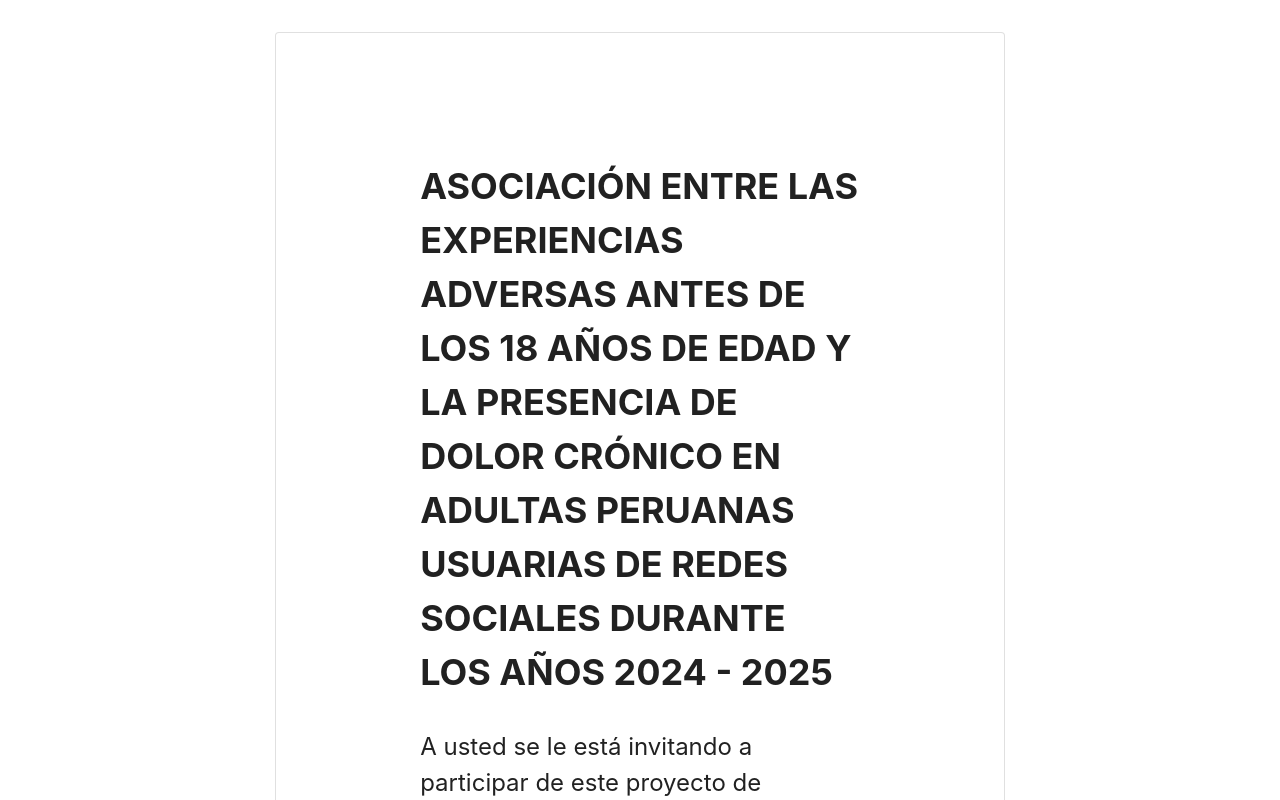
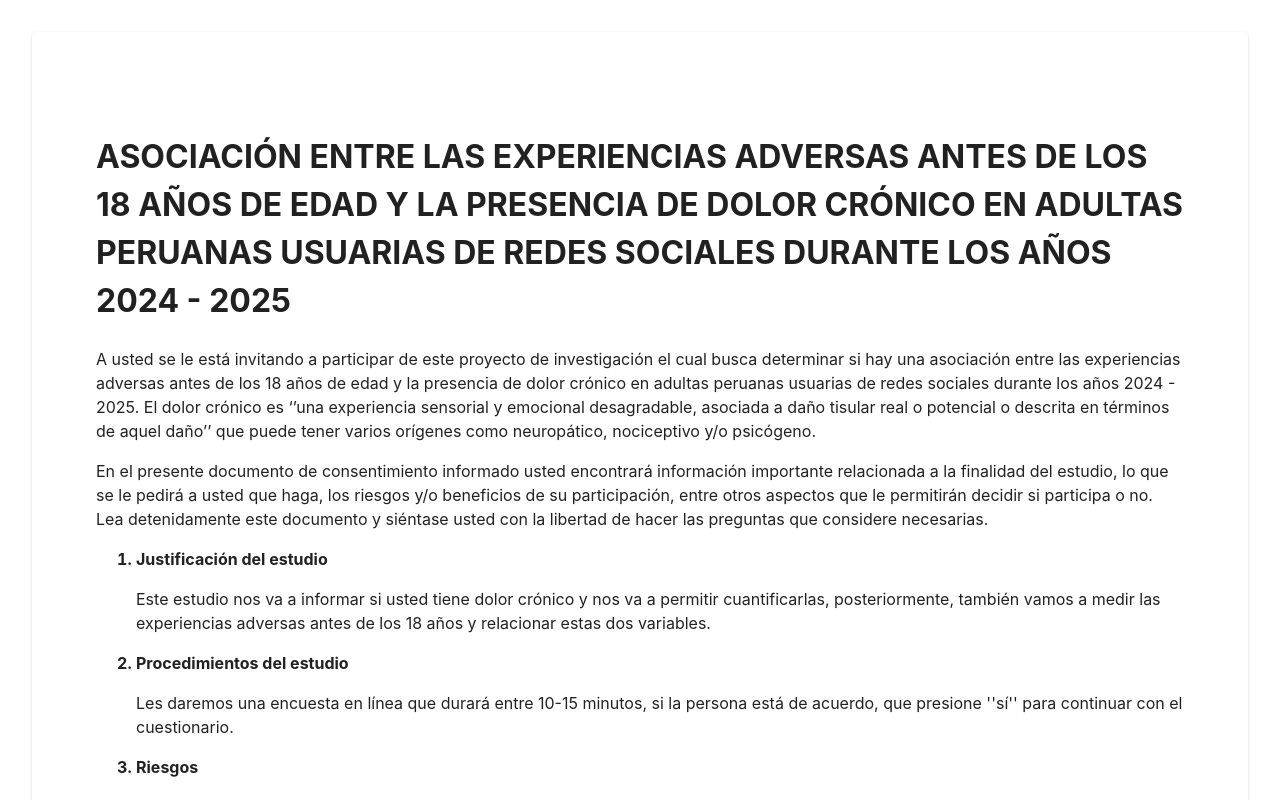
Before and after one commit to Teocchiii-projects/Front-TesisAlexia, a React (Vite) app: page /Home in a window 1280 px wide. Shown: the top 800 px of the page. Built offline with nearby package versions, Linux system fonts and the light colour scheme.

Commit message:
feat: changed the organization and made a page for each entity in spring boot API

```diff
--- a/src/App.tsx
+++ b/src/App.tsx
@@ -1,10 +1,17 @@
 import './App.css'
 import {Outlet} from "react-router-dom";
+import Card from "@mui/material/Card";
+import {CardContent} from "@mui/material";
 
 function App() {
   return (
     <>
-     <Outlet/>
+        <Card>
+            <CardContent>
+                <Outlet/>
+            </CardContent>
+        </Card>
+
     </>
   )
 }
--- a/src/public/pages/Home.css
+++ b/src/public/pages/Home.css
@@ -3,7 +3,7 @@ li {
 }
 
 .initial__window__paragraph {
-    font-size: 1.5rem;
+    padding: 1rem 5rem 1rem;
     margin-top: 1rem;
     margin-bottom: 1rem;
     text-align: left;
@@ -15,7 +15,7 @@ li {
 
 .home__card {
     justify-content: center;
-    font-size: 1.5rem;
+
     padding: 2rem 8rem 2rem;
     margin-left: 20%;
     margin-right: 20%;
@@ -24,8 +24,10 @@ li {
 .bold__paragraph {
     font-weight: bold;
 }
+.survey__button{
 
-/* Media queries for responsiveness */
+}
+
 @media (max-width: 768px) {
     .home__card {
         padding: 1rem 2%;
--- a/src/public/pages/Home.tsx
+++ b/src/public/pages/Home.tsx
@@ -1,19 +1,23 @@
-import Card from "@mui/material/Card";
-import {CardContent, CardHeader,Button} from "@mui/material";
 import {Link} from "react-router-dom";
 import "./Home.css";
+import {Button, Container} from "@mui/material";
 
 export function Home(){
     return(
         <>
 
-                <Card variant="outlined" className={"home__card"}>
-                    <CardHeader title=""/>
+            <Container className={"initial__window__paragraph"}>
 
-                    <CardContent className={"initial__window__paragraph"}>
-                        <h2>ASOCIACIÓN ENTRE LAS EXPERIENCIAS ADVERSAS ANTES DE LOS 18 AÑOS DE EDAD Y LA PRESENCIA DE
+                <Container className={"home__card"}>
+
+
+
+
+                        <h1>ASOCIACIÓN ENTRE LAS EXPERIENCIAS ADVERSAS ANTES DE LOS 18 AÑOS DE EDAD Y LA PRESENCIA DE
                             DOLOR CRÓNICO EN ADULTAS PERUANAS USUARIAS DE REDES SOCIALES DURANTE LOS AÑOS 2024 -
-                            2025 </h2>
+                            2025
+                        </h1>
+
                         <p>
                             A usted se le está invitando a participar de este proyecto de investigación el cual busca
                             determinar si hay una asociación entre las experiencias adversas antes de los 18 años de
@@ -79,9 +83,9 @@ export function Home(){
                         <h4>Derecho a retirarse</h4>
                         <p>Usted podrá retirarse en cualquier momento del estudio,<span className={"bold__paragraph"}>está en su derecho </span>  a hacerlo sin dar ninguna explicación al respecto.</p>
 
-                        <Button variant="contained" component={Link} to={"/survey"}> Siguiente</Button>
-                    </CardContent>
-                </Card>
+                        <Button variant="contained" component={Link} to={"/survey"} className={"survey__button"}> Siguiente</Button>
+                </Container>
+            </Container>
 
         </>
     )
--- a/src/router/Routes.tsx
+++ b/src/router/Routes.tsx
@@ -9,9 +9,10 @@ export const router = createBrowserRouter([
         path:"/",
         element: <App/>,
         children: [
-            {path:"/Home", element: <Home/>     },
+            {path:"/Home", element: <Home/>},
             {path:"/survey", element: <Survey/>},
-            {path:"*", element: <Navigate to="/Home"  />}
+            {path:"*", element: <Navigate to="/Home" />},
+            {index: true, element: <Navigate to="/Home" />}
         ]
     }
 ])
--- a/src/survey/model/survey.entity.ts
+++ /dev/null
@@ -1,5 +0,0 @@
-export interface survey{
-    id: number
-    name: string
-
-}
--- a/src/survey/pages/Survey.css
+++ b/src/survey/pages/Survey.css
@@ -0,0 +1,3 @@
+.form__label{
+    justify-content: left;
+}
--- a/src/survey/pages/Survey.tsx
+++ b/src/survey/pages/Survey.tsx
@@ -1,13 +1,30 @@
 import "./Survey.css";
+import {Container, FormControl, FormLabel} from "@mui/material";
+import {AutoReporte} from "./AutoReporte.tsx";
+import {ChronicPainGrade} from "./ChronicPainGrade.tsx";
+
 
 
 export function Survey(){
-    return(
+    return (
         <>
-            <div>
-                <h2>Survey funciona</h2>
-            </div>
+            <Container>
+                <form>
+                    <AutoReporte/>
+                    <ChronicPainGrade/>
+
+
+
+                    <FormControl>
+                        <FormLabel className={"form__label"}>
+
+                        </FormLabel>
+                    </FormControl>
+
+
+                </form>
+            </Container>
 
         </>
-    )
+    );
 }
```
